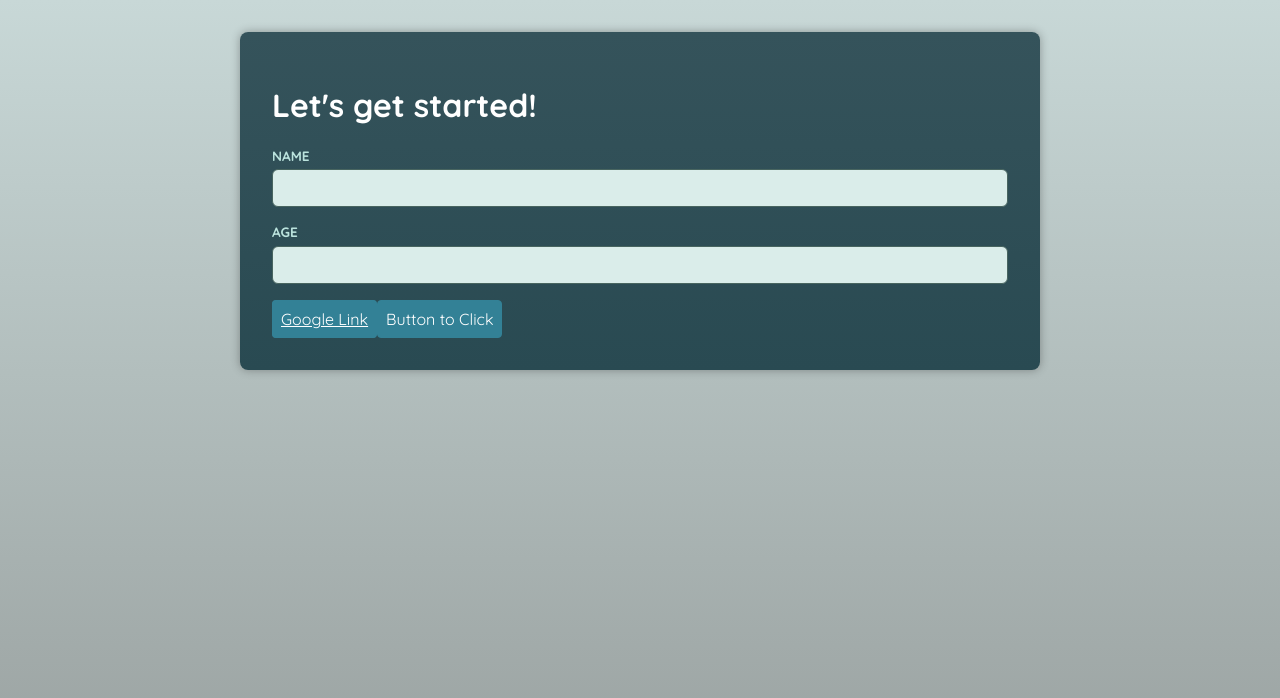
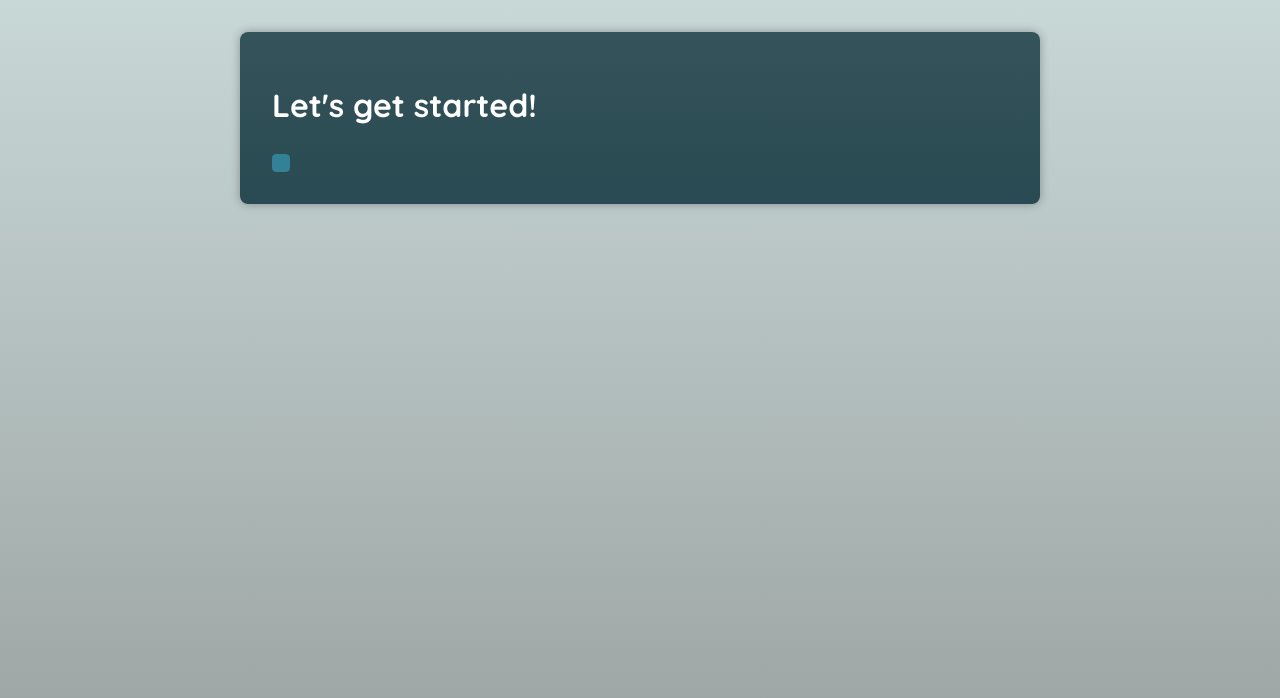
Before and after one commit to Pearl-15/React-TypeScript-Advance, a React (Vite) app: page / in a window 1280 px wide. Shown: the top 698 px of the page. Built offline with nearby package versions, Linux system fonts and the light colour scheme; a web font is replaced by a local one.

Commit message:
feat: build basic polymorphic component

```diff
--- a/src/App.tsx
+++ b/src/App.tsx
@@ -1,6 +1,6 @@
 import './App.css'
 import Button from './components/Button'
-import Input from './components/Input'
+import Container from './components/Container'
 
 function App() {
 
@@ -8,10 +8,7 @@
   return (
     <>
     <h1>Let's get started!</h1>
-    <Input label="Name" id="name" type="text"></Input>
-    <Input label="Age" id="age" type="number"></Input>
-    <Button href="https://google.com">Google Link</Button>
-    <Button type="button">Button to Click</Button>
+    <Container as={Button}></Container>
     </>
   )
 }
--- /dev/null
+++ b/src/components/Container.tsx
@@ -0,0 +1,13 @@
+
+import {type ElementType } from 'react';
+
+type ContainerProps = {
+    as: ElementType; // the identify of components that use in jsx eg: <button></button> (html without the {} it's the identifier)
+}
+
+export default function Container({as}: ContainerProps) {
+    const Component = as;
+  return (
+    <Component />
+  )
+}
```
